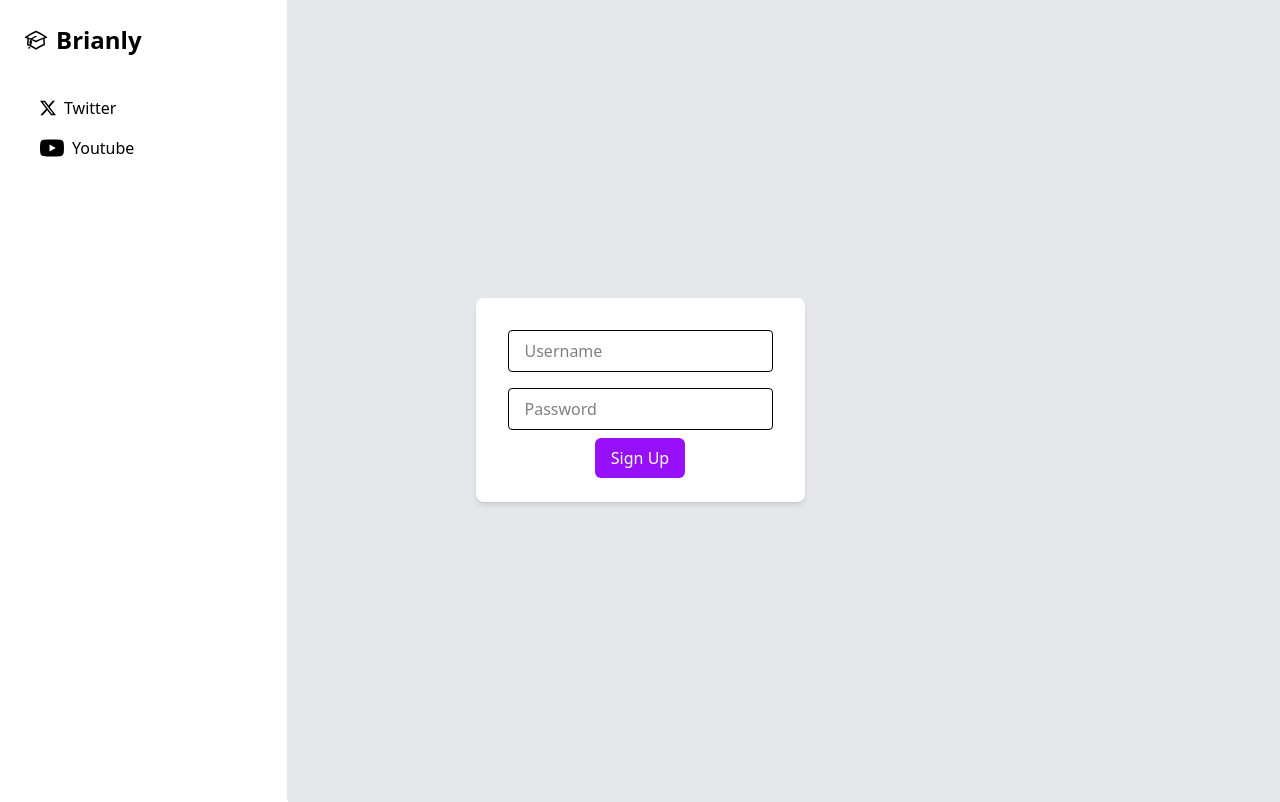
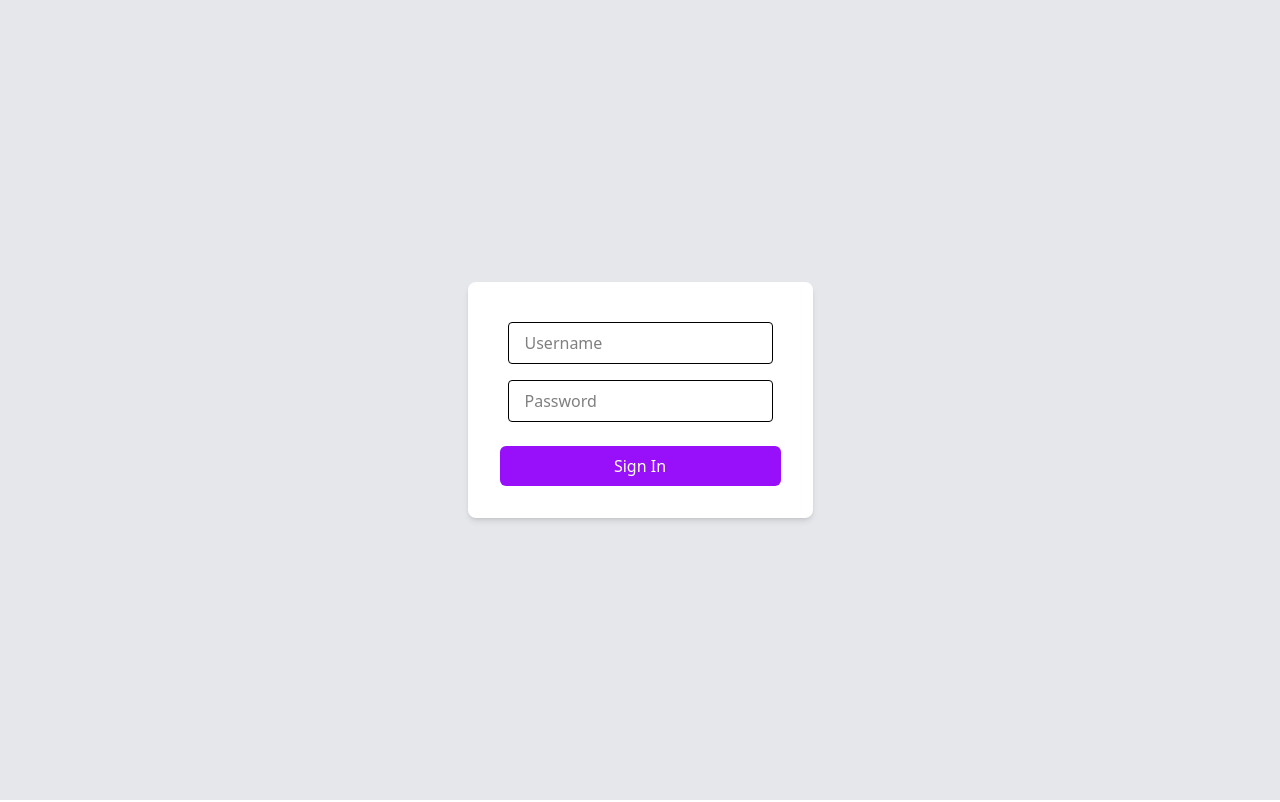
Before and after one commit to rishi9393/brainly, a React (Vite) app in the folder frontend/vite-project/: page /sigin in a window 1280 px wide. Shown: the top 802 px of the page. Built offline with nearby package versions, Linux system fonts and the light colour scheme.

Commit message:
completed the Sigin, Signup page

```diff
--- a/frontend/vite-project/package.json
+++ b/frontend/vite-project/package.json
@@ -13,6 +13,7 @@
     "@tailwindcss/vite": "^4.1.18",
     "react": "^19.2.0",
     "react-dom": "^19.2.0",
+    "react-router-dom": "^7.13.0",
     "tailwindcss": "^4.1.18"
   },
   "devDependencies": {
--- a/frontend/vite-project/src/App.tsx
+++ b/frontend/vite-project/src/App.tsx
@@ -1,12 +1,17 @@
 import Dashboard from "./pages/dashboard";
+import { Sigin } from "./pages/Sigin";
 import { Sigup } from "./pages/Signup";
+import {Route,BrowserRouter,Routes} from "react-router-dom";
 
 function App() {
   return (
-    <>
-      <Sigup />
-      <Dashboard />
-    </>
+   <BrowserRouter>
+    <Routes>
+      <Route path="/sigin" element={<Sigin />} />
+      <Route path="/signup" element={<Sigup />} />
+      <Route path="/dashboard" element={<Dashboard />} />
+    </Routes>
+   </BrowserRouter>
   );
 }
 
--- a/frontend/vite-project/src/components/Button.tsx
+++ b/frontend/vite-project/src/components/Button.tsx
@@ -5,6 +5,8 @@ interface ButtonProps {
   text: string;
   startIcon?: ReactElement;
   onclick?: () => void;
+  fullWidth?: boolean;
+  loading?: boolean;
 }
 
 const variantClasses = {
@@ -15,10 +17,18 @@ const variantClasses = {
 const defaultStyles =
   "px-4 py-2 rounded-md font-light flex justify-center items-center gap-2 cursor-pointer";
 
-const Button = ({ variant, text, startIcon, onclick }: ButtonProps) => {
+const Button = ({
+  variant,
+  text,
+  startIcon,
+  fullWidth,
+  loading,
+  onclick,
+}: ButtonProps) => {
   return (
     <button
-      className={`${defaultStyles} ${variantClasses[variant]}`}
+      className={`${defaultStyles} ${variantClasses[variant]}${fullWidth ? " w-full flex justify-center items-center" : ""}`}
+      disabled={loading}
       onClick={onclick}
     >
       {startIcon}
--- a/frontend/vite-project/src/pages/Sigin.tsx
+++ b/frontend/vite-project/src/pages/Sigin.tsx
@@ -1,3 +1,24 @@
-export function Sigin(){
+import Button from "../components/Button";
+import { Input } from "../components/Input";
 
+export function Sigin() {
+  return (
+    <div className="h-screen w-screen bg-gray-200 flex justify-center items-center">
+      <div className="bg-white rounded-lg shadow-md min-w-48 flex flex-col p-8">
+        <Input placeholder="Username" onChange={() => {}} />
+        <Input placeholder="Password" onChange={() => {}} />
+        <div className="justify-center flex mt-4">
+          <Button
+            variant="primary"
+            text="Sign In"
+            fullWidth
+            onClick={() => {}}
+            loading={true}
+          >
+            Sign In
+          </Button>
+        </div>
+      </div>
+    </div>
+  );
 }
--- a/frontend/vite-project/src/pages/Signup.tsx
+++ b/frontend/vite-project/src/pages/Signup.tsx
@@ -4,11 +4,17 @@ import { Input } from "../components/Input";
 export function Sigup() {
   return (
     <div className="h-screen w-screen bg-gray-200 flex justify-center items-center">
-      <div className="bg-white rounded-lg shadow-md min-w-48 flex flex-col p-6">
+      <div className="bg-white rounded-lg shadow-md min-w-48 flex flex-col p-8">
         <Input placeholder="Username" onChange={() => {}} />
         <Input placeholder="Password" onChange={() => {}} />
-        <div className="justify-center flex">
-          <Button variant="primary" text="Sign Up">
+        <div className="justify-center flex mt-4">
+          <Button
+            variant="primary"
+            text="Sign Up"
+            fullWidth
+            onClick={() => {}}
+            loading={true}
+          >
             Sign Up
           </Button>
         </div>
```
Also changed, not shown: 1 other file (tests, documents, lock files or other folders).
